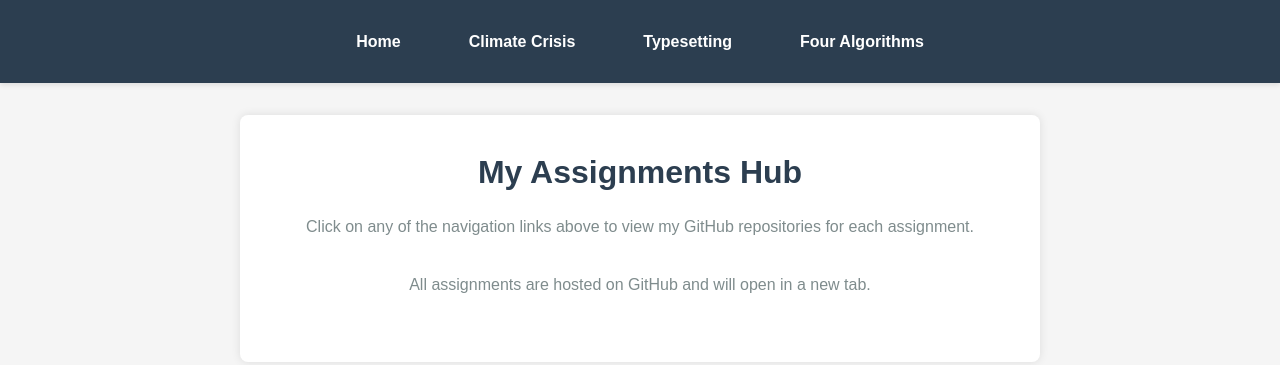
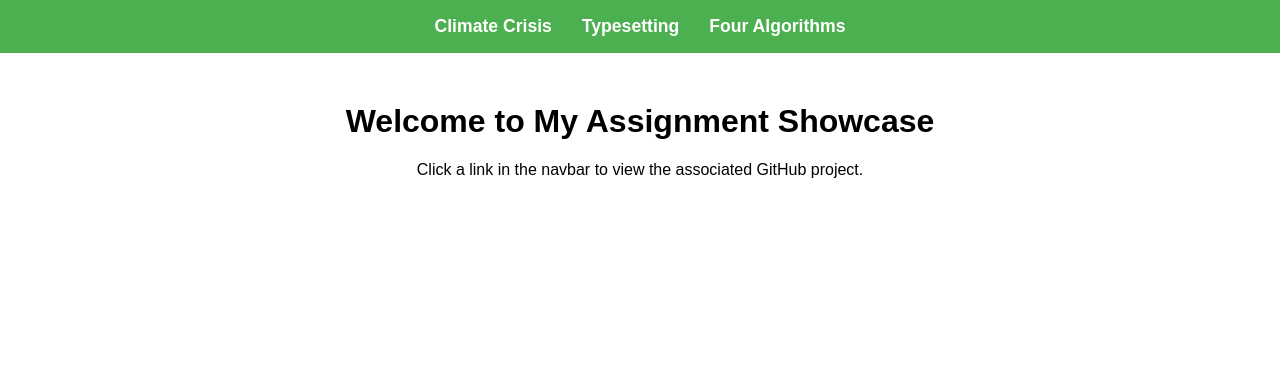
Before and after one commit to Michelyee132/express-navbar, a website: page public/index.html in a window 1280 px wide. Drawn offline with Linux system fonts and the light colour scheme.

Commit message:
Update index.html

```diff
--- a/public/index.html
+++ b/public/index.html
@@ -2,76 +2,44 @@
 <html lang="en">
 <head>
   <meta charset="UTF-8">
-    <meta name="viewport" content="width=device-width, initial-scale=1.0">
-    <title>My Assignments Hub</title>
+  <title>Assignment Portal</title>
   <style>
-        * {
+    body {
+      font-family: Arial, sans-serif;
       margin: 0;
       padding: 0;
-            box-sizing: border-box;
-            font-family: 'Arial', sans-serif;
     }
-
-        body {
-            background-color: #f5f5f5;
-            color: #333;
-            line-height: 1.6;
-        }
-
     nav {
       display: flex;
       justify-content: center;
-            background-color: #2c3e50;
+      background-color: #4CAF50;
       padding: 1rem;
-            box-shadow: 0 2px 5px rgba(0,0,0,0.1);
     }
-
     nav a {
       color: white;
       text-decoration: none;
-            padding: 0.8rem 1.5rem;
-            margin: 0 10px;
-            border-radius: 4px;
-            transition: all 0.3s ease;
+      margin: 0 15px;
+      font-size: 1.1rem;
       font-weight: bold;
     }
-
     nav a:hover {
-            background-color: #3498db;
-            transform: translateY(-2px);
+      text-decoration: underline;
     }
-
-        .container {
-            max-width: 800px;
-            margin: 2rem auto;
-            padding: 2rem;
-            background: white;
-            border-radius: 8px;
-            box-shadow: 0 0 10px rgba(0,0,0,0.1);
+    .content {
       text-align: center;
-        }
-        h1 {
-            color: #2c3e50;
-            margin-bottom: 1rem;
-        }
-        p {
-            margin-bottom: 2rem;
-            color: #7f8c8d;
+      margin-top: 50px;
     }
   </style>
 </head>
 <body>
   <nav>
-        <a href="/">Home</a>
-        <a href="/climate">Climate Crisis</a>
+    <a href="/climate-crisis">Climate Crisis</a>
     <a href="/typesetting">Typesetting</a>
-        <a href="/algo">Four Algorithms</a>
+    <a href="/four-algorithms">Four Algorithms</a>
   </nav>
-
-    <div class="container">
-        <h1> My Assignments Hub</h1>
-        <p>Click on any of the navigation links above to view my GitHub repositories for each assignment.</p>
-        <p>All assignments are hosted on GitHub and will open in a new tab.</p>
+  <div class="content">
+    <h1>Welcome to My Assignment Showcase</h1>
+    <p>Click a link in the navbar to view the associated GitHub project.</p>
   </div>
 </body>
 </html>
```
Lines whose indentation alone changed are shown as unchanged.
